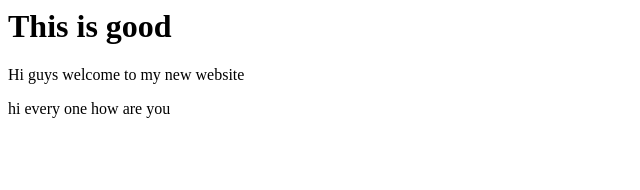
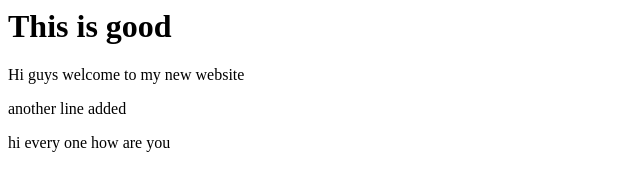
Before and after one commit to priyanshuthapliyal/awesome-repo, a plain HTML site: page index.html in a window 1280 px wide. Shown: the whole page, without its empty margins (0-640 px from the left). Drawn offline with Linux system fonts and the light colour scheme.

Commit message:
new para added

```diff
--- a/index.html
+++ b/index.html
@@ -2,5 +2,6 @@
 <title>This is my website</title>
 <h1> This is good</h1>
 <p>Hi guys welcome to my new website</p>
+<p>another line added</p>
 <p> hi every one how are you</p>
 </html>
```
